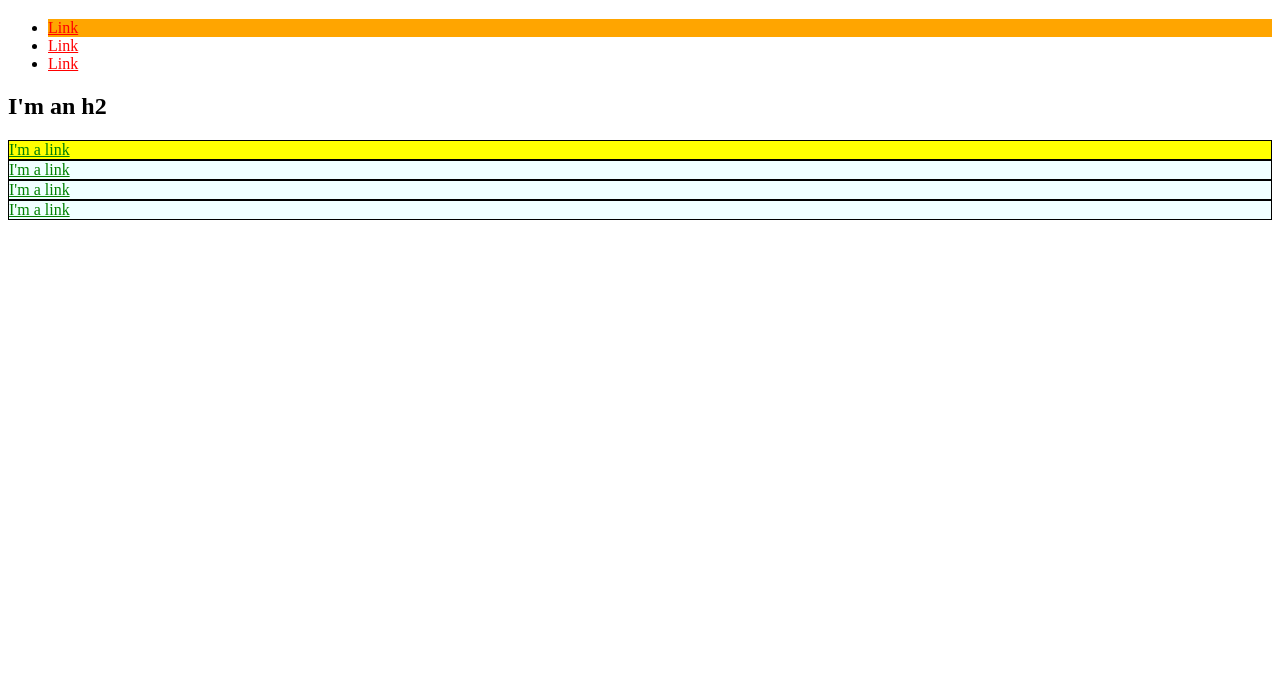
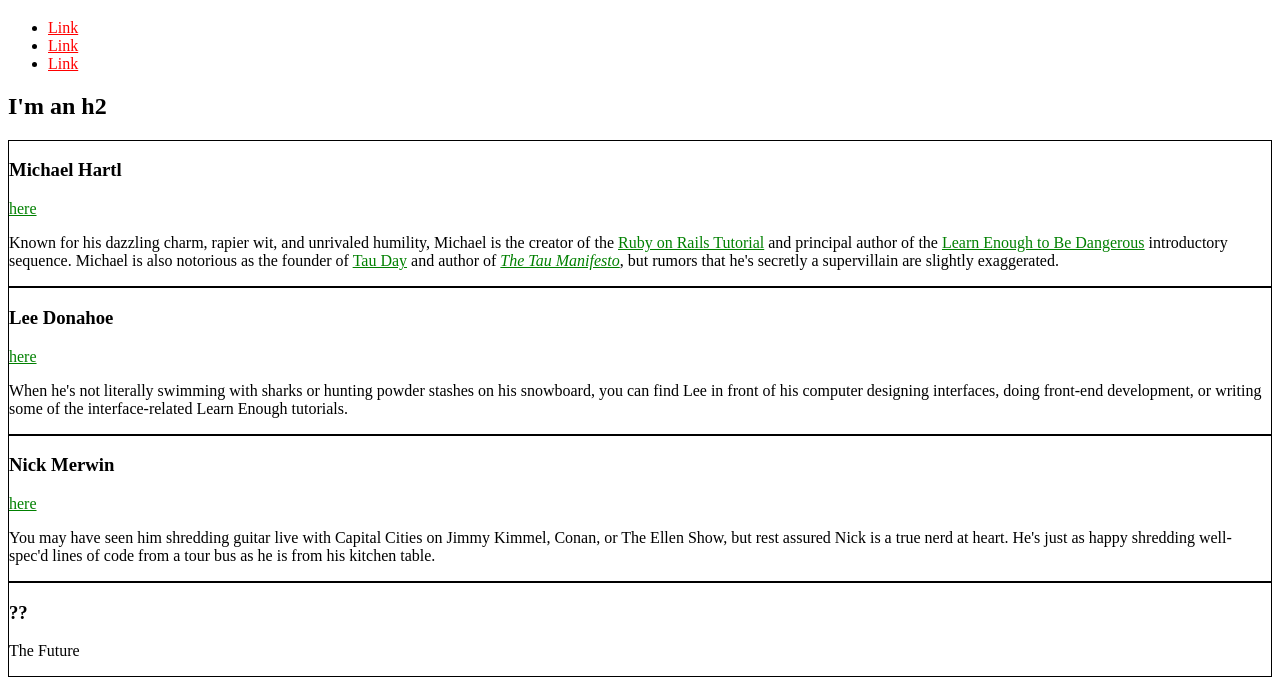
Before and after one commit to cham29/cham29.github.io, a plain HTML site: page index.html in a window 1280 px wide. Shown: the part 61-756 px from the top of the page. Drawn offline with Linux system fonts and the light colour scheme.

Commit message:
updated HTML

```diff
--- a/index.html
+++ b/index.html
@@ -3,59 +3,74 @@
   <head>
     <title>Test Page: Don't Panic</title>
     <meta charset="utf-8">
-    <style type="text/css">
+    <style>
       a {
         color: red;
       }
-
-      #exec-bio {
-        background-color: yellow;
-      }
-
       .bio-box {
         border: 1px solid black;
       }
-
       .bio-box a {
         color: green;
       }
-
-      #list-header {
-        background-color: orange;
-      }
-
-      .azure-bg {
-        background-color: azure;
-      }
-
     </style>
-
   </head>
   <body>
     <h1>I'm an h1</h1>
-    <ul >
-      <li id="list-header">
+    <ul>
+      <li>
         <a href="http://example.com/">Link</a>
       </li>
       <li>
-        <a href="http://example.com/" >Link</a>
+        <a href="http://example.com/">Link</a>
       </li>
       <li>
-        <a href="http://example.com/" >Link</a>
+        <a href="http://example.com/">Link</a>
       </li>
     </ul>
     <h2>I'm an h2</h2>
-    <div id="exec-bio" class="bio-box azure-bg">
-      <a href="http://example.com/" >I'm a link</a>
+    <div class="bio-box">
+      <h3>Michael Hartl</h3>
+      <a href="http://twitter.com/mhartl">here</a>
+      <p>
+        Known for his dazzling charm, rapier wit, and unrivaled humility,
+        Michael is the creator of the
+        <a href="https://www.railstutorial.org/">Ruby on Rails
+        Tutorial</a> and principal author of the
+        <a href="https://learnenough.com/">
+        Learn Enough to Be Dangerous</a> introductory sequence. Michael
+        is also notorious as the founder of
+        <a href="http://tauday.com/">Tau Day</a> and author of
+        <a href="http://tauday.com/tau-manifesto"><em>The Tau
+        Manifesto</em></a>, but rumors that he's secretly a supervillain
+        are slightly exaggerated.
+      </p>
     </div>
-    <div class="bio-box azure-bg">
-      <a href="http://example.com/" >I'm a link</a>
+    <div class="bio-box">
+      <h3>Lee Donahoe</h3>
+      <a href="https://twitter.com/leedonahoe">here</a>
+      <p>
+        When he's not literally swimming with sharks or hunting powder stashes on
+        his snowboard, you can find Lee in front of his computer designing
+        interfaces, doing front-end development, or writing some of the
+        interface-related Learn Enough tutorials.
+      </p>
     </div>
-    <div class="bio-box azure-bg">
-      <a href="http://example.com/" >I'm a link</a>
+    <div class="bio-box">
+      <h3>Nick Merwin</h3>
+      <a href="https://twitter.com/nickmerwin">here</a>
+      <p>
+        You may have seen him shredding guitar live with Capital Cities on Jimmy
+        Kimmel, Conan, or The Ellen Show, but rest assured Nick is a true nerd at
+        heart. He's just as happy shredding well-spec'd lines of code from a tour
+        bus as he is from his kitchen table.
+      </p>
     </div>
-    <div class="bio-box azure-bg">
-      <a href="http://example.com/" >I'm a link</a>
+    <div class="bio-box">
+      <h3>??</h3>
+      <p>
+        The Future
+      </p>
     </div>
   </body>
 </html>
```
